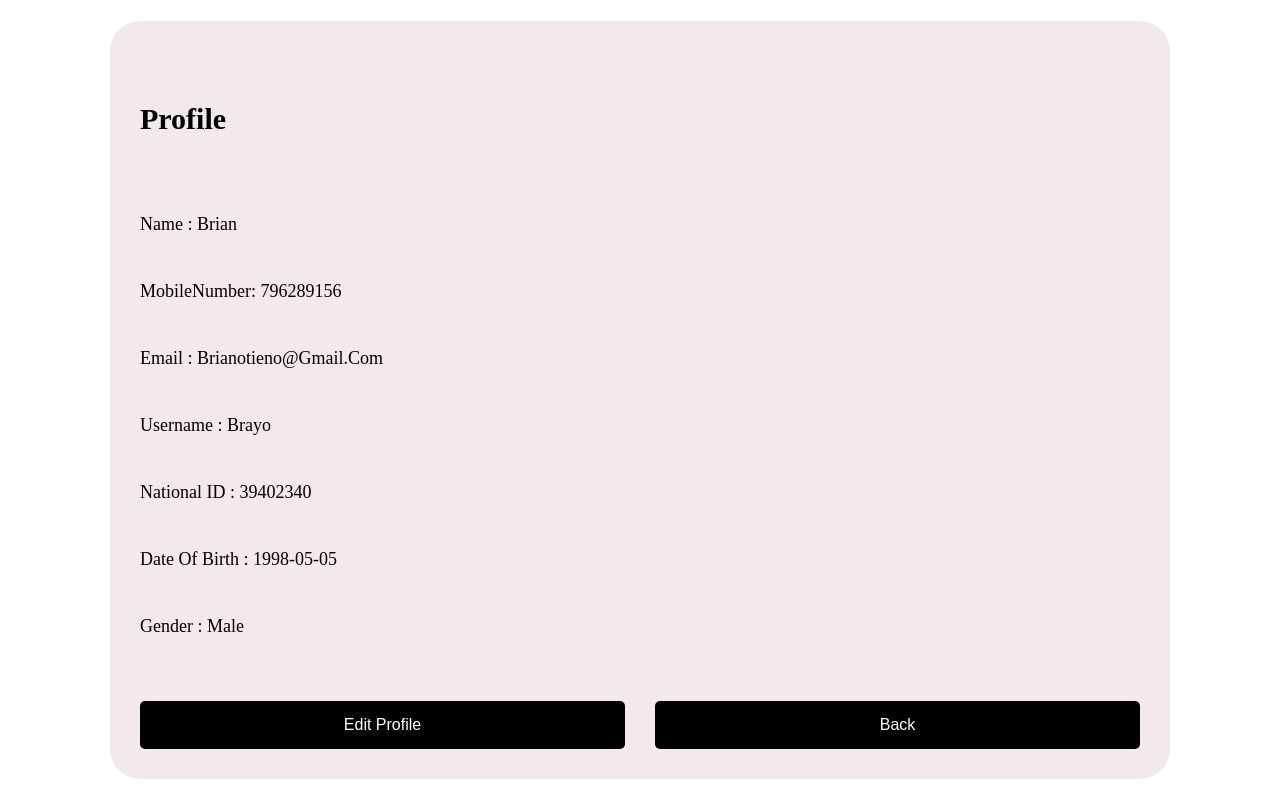
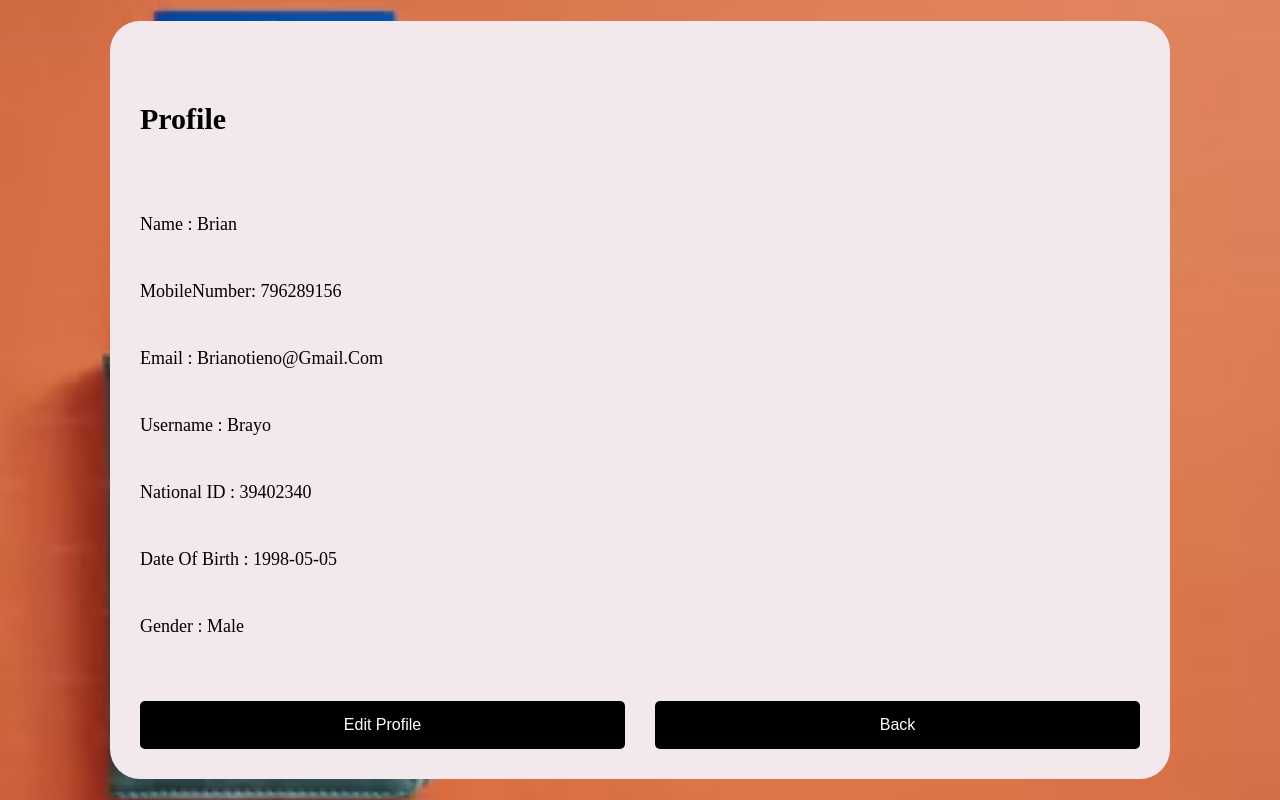
Before and after one commit to Bradocks/online-bus-reservation, a PHP site: page /ProfileUI.php in a window 1280 px wide. Run offline with PHP 8.4, Linux system fonts and the light colour scheme; a user stored in the database is signed in; data comes from the database, SQL or seed files in the repository; data that the repository does not hold is empty.

Commit message:
corrections

```diff
--- a/app/user/ProfileUI.php
+++ b/app/user/ProfileUI.php
@@ -18,6 +18,14 @@ $user = $session->user();
 </head>
 
 <body>
+
+<style>
+        body {
+          background-image: url('/photo1.jpeg');
+        }
+        </style>
+
+
     <div id="form" style="background-color: #f3e8eb; width: 1000px; height: auto; border-radius: 30px;" class="profile-container">
         <h5 class="profile-title">profile</h5>
         <p>
--- a/app/user/ResetPassword.php
+++ b/app/user/ResetPassword.php
@@ -28,7 +28,7 @@ $updateUserCredentials->execute();
 //check if the sql query was succesfful by checking if it is equivalent to TRUE
 if($updateUserCredentials)
 {
-      echo '<script> alert("updated")</script>';
+     // echo '<script> alert("updated")</script>';
 //redirect to login page
 header("location:index.php");
 }
--- a/app/user/editProfile.php
+++ b/app/user/editProfile.php
@@ -54,7 +54,7 @@ $user = $session->user();
             <input type="text" id="email" name="email" value="<?php echo $user->email; ?>"><br>
             <label>Address :<?php echo $user->address; ?><br></label>
             <input type="text" id="address" name="address" value="<?php echo $user->address; ?>"><br>
-            <label>dDNo :<?php echo $user->IdNo; ?><br></label>
+            <label>IDNo :<?php echo $user->IdNo; ?><br></label>
             <input type="text" id="IdNO" name="IdNO" value="<?php echo $user->IdNo; ?>"><br>
             <label>Date of Birth :<?php echo $user->DOB; ?><br></label>
             <input type="text" id="DOB" name="DOB" value="<?php echo $user->DOB; ?>"><br>
```
